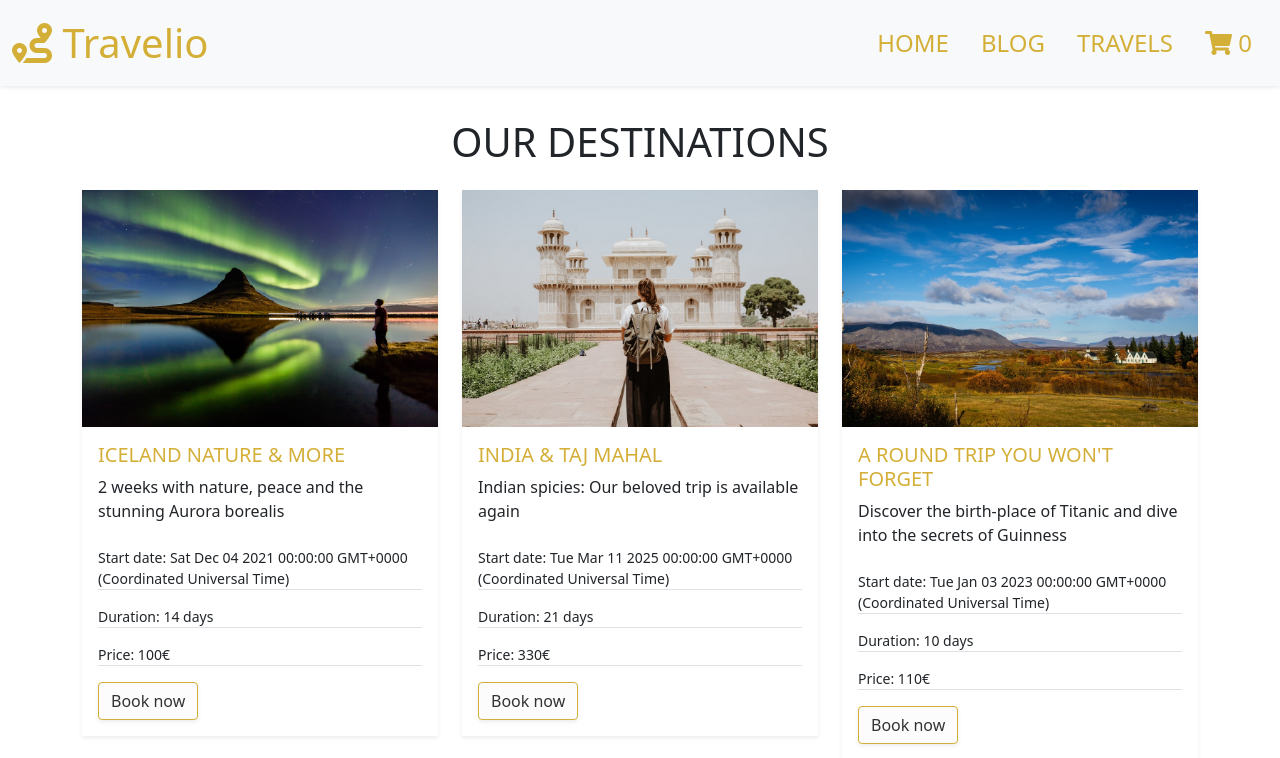
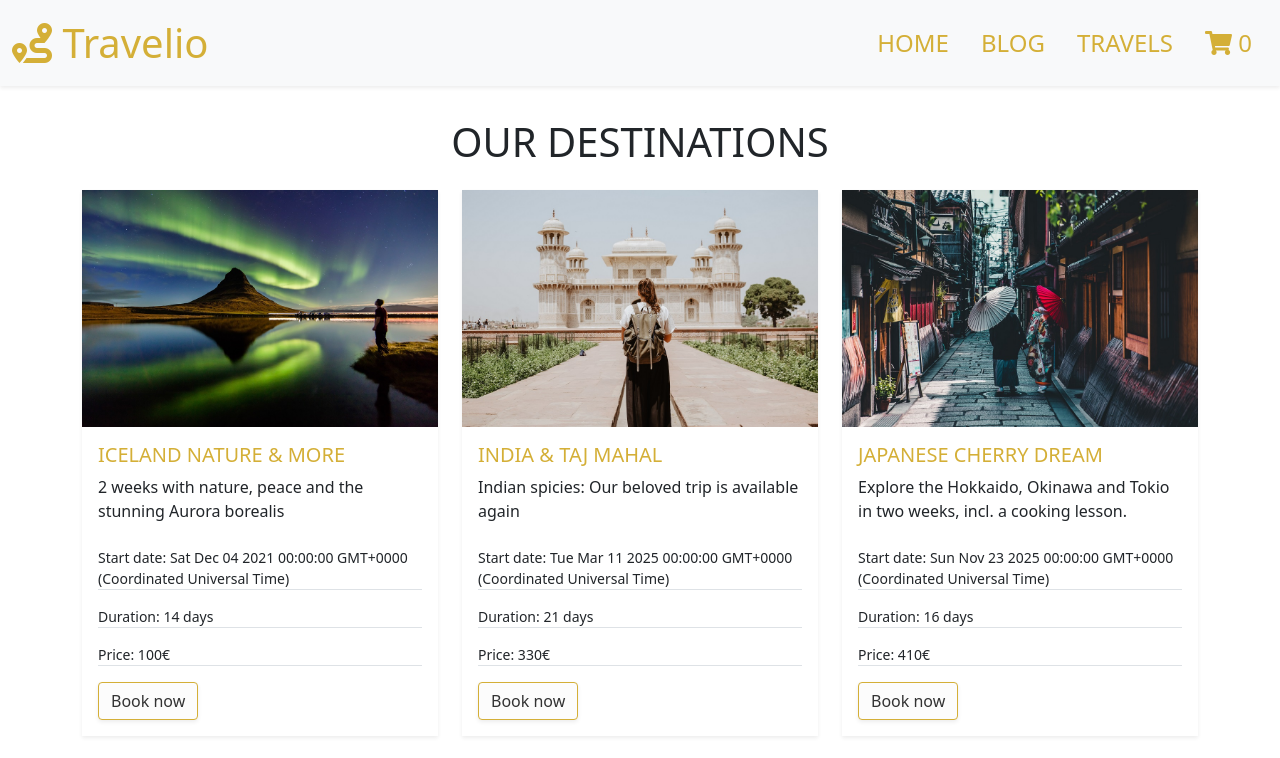
Before and after one commit to nat-oku/FE21-CR6-Natalia, an Angular app in the folder TravelAgency/: page /travels in a window 1280 px wide. Shown: the top 758 px of the page. Built offline with nearby package versions, Linux system fonts and the light colour scheme.

Commit message:
delete Ireland

```diff
--- a/TravelAgency/src/app/destinations.ts
+++ b/TravelAgency/src/app/destinations.ts
@@ -16,15 +16,6 @@ export const destinations = [
     duration: 21,
     price: 330,
     img: 'assets/img/destinations/india-img.jpg'
-  },
-  {
-    country: 'Ireland & Northern Ireland',
-    destName: "A round trip you won't forget",
-    destDescr: "Discover the birth-place of Titanic and dive into the secrets of Guinness",
-    startDate: new Date('01.03.2023'), // make it a Date() in travels.component.ts
-    duration: 10,
-    price: 110,
-    img: 'assets/img/destinations/ireland-img-4.jpg'
   },
   {
     country: 'Japan',
```
